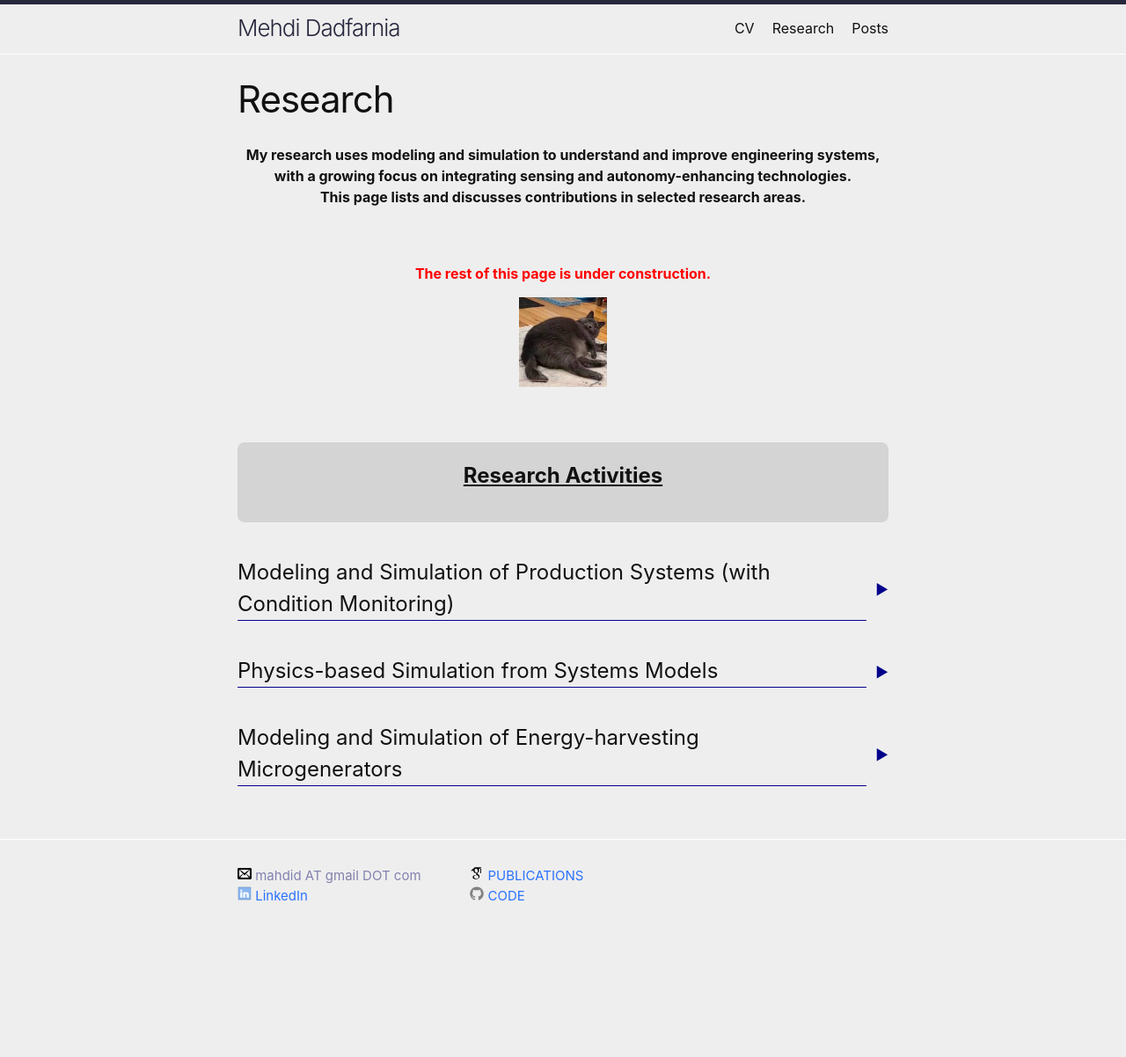
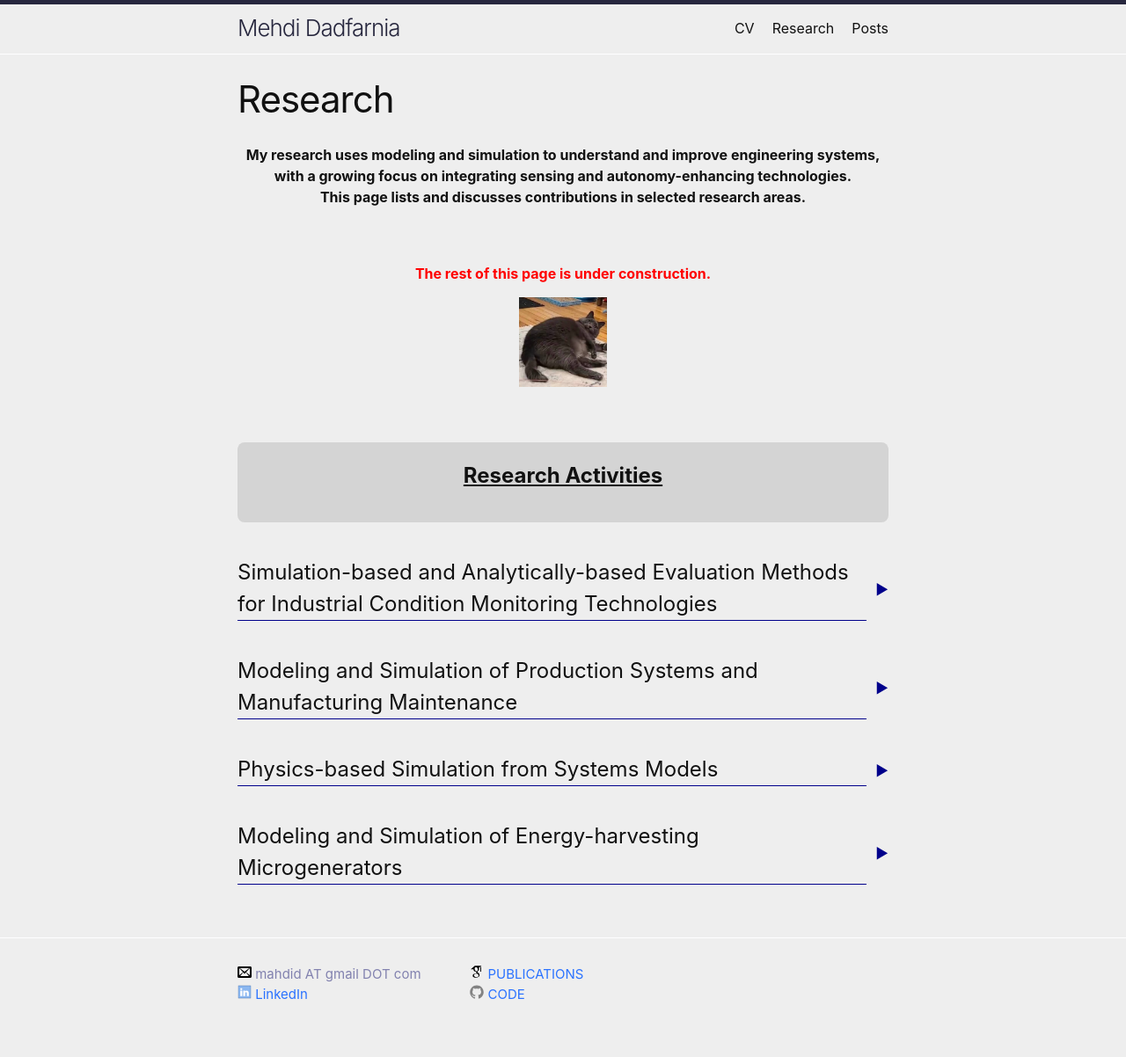
Before and after one commit to mehdidadfarnia/mehdidadfarnia.github.io, a Jekyll site: the page built from research.markdown, in a window 1280 px wide. Shown: the whole page at 88% size. Built offline with Jekyll 4.4.1, drawn with Linux system fonts in a browser that asks for light colours; before the commit the page ends 1090 px from its top, so only the background shows below that.

Commit message:
diving phd dissertation work into 2 separate blocks

```diff
--- a/research.markdown
+++ b/research.markdown
@@ -40,10 +40,26 @@ permalink: /Research/
   }
 </style>
 
+<details>
+  <summary style="display: flex; align-items: center;">
+    <h1 style="display: block; border-bottom: 1px solid darkblue; margin: 0; flex: 1;">Simulation-based and Analytically-based Evaluation Methods for Industrial Condition Monitoring Technologies</h1>
+  </summary>
+    <div style="background-color: #e4e4f7; margin-top: 10px; padding: 4px; border-radius: 8px; width:96%;">
+        hidden text
+        <p> new paragraph of hidden text</p>
+    </div>
+    <div style="background-color: #e4e4f7; margin-top: 10px; padding: 4px; border-radius: 8px; width:96%;">
+        hidden text, box 2
+        <p> new paragraph of hidden text in the second box</p>
+    </div>
+</details>
+
+
+<br>
 
 <details>
   <summary style="display: flex; align-items: center;">
-    <h1 style="display: block; border-bottom: 1px solid darkblue; margin: 0; flex: 1;">Modeling and Simulation of Production Systems (with Condition Monitoring)</h1>
+    <h1 style="display: block; border-bottom: 1px solid darkblue; margin: 0; flex: 1;">Modeling and Simulation of Production Systems and Manufacturing Maintenance</h1>
   </summary>
     <div style="background-color: #e4e4f7; margin-top: 10px; padding: 4px; border-radius: 8px; width:96%;">
         hidden text
```
